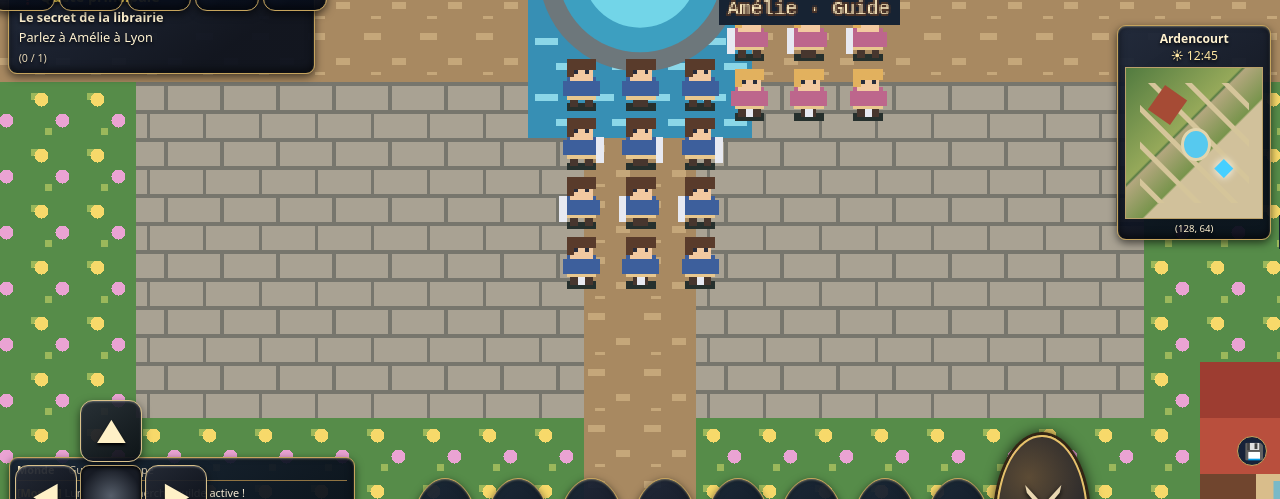
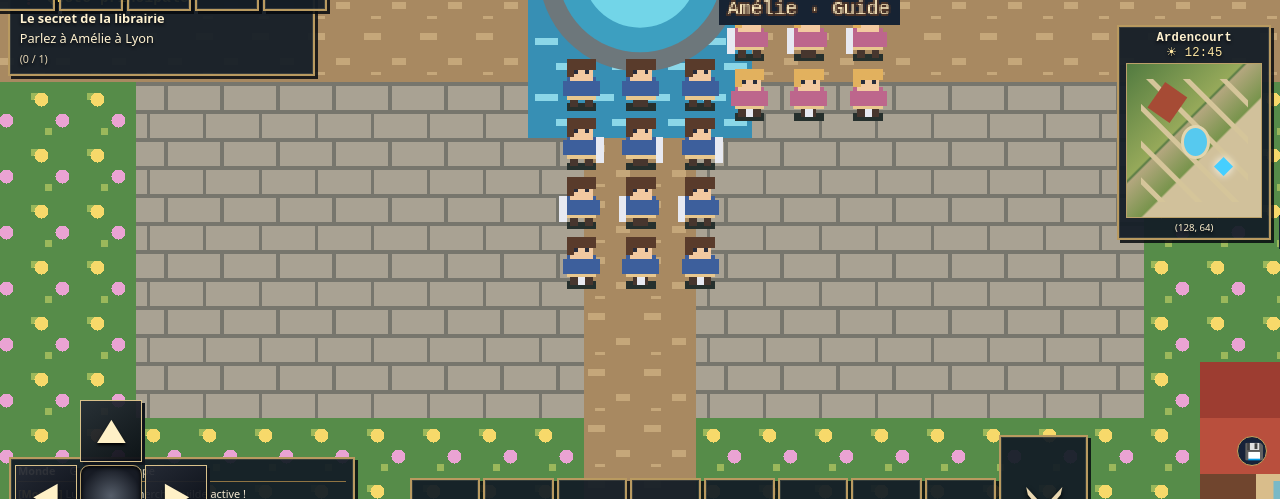
Before and after one commit to johntoulassi31-rgb/arcadias-, a website built with Vite: page index.html in a window 1280 px wide. Shown: the part 150-649 px from the top of the page. Built offline with nearby package versions, Linux system fonts and the light colour scheme; animation ran at ten frames a second.

Commit message:
Apply 16-bit pixel RPG interface styling

```diff
--- a/styles.css
+++ b/styles.css
@@ -144,3 +144,17 @@ button{font:inherit}
 
 /* Phaser pixel-art renderer */
 #world3d canvas{display:block;width:100%;height:100%;image-rendering:pixelated;image-rendering:crisp-edges;touch-action:none}
+
+/* Experimental 16-bit MMORPG skin */
+.player-card,.quest-card,.currency,.top-menu button,.mini-map,#bottom-dock button,#chat-panel,#game-panel,#dialogue{
+ border-radius:0!important;
+ border:2px solid #b99a60!important;
+ background:rgba(20,29,39,.94)!important;
+ box-shadow:3px 3px 0 rgba(7,10,15,.85),inset 0 0 0 1px rgba(255,239,190,.12)!important;
+}
+.player-name,.quest-title,.map-title,#bottom-dock button span,.top-menu button span{
+ font-family:monospace!important;letter-spacing:.02em;
+}
+.avatar-frame{border-radius:0!important;border:2px solid #d7bd7d!important}
+.direction{border-radius:0!important;box-shadow:3px 3px 0 #10151c!important}
+#game-panel,#dialogue{border-radius:0!important}
```
